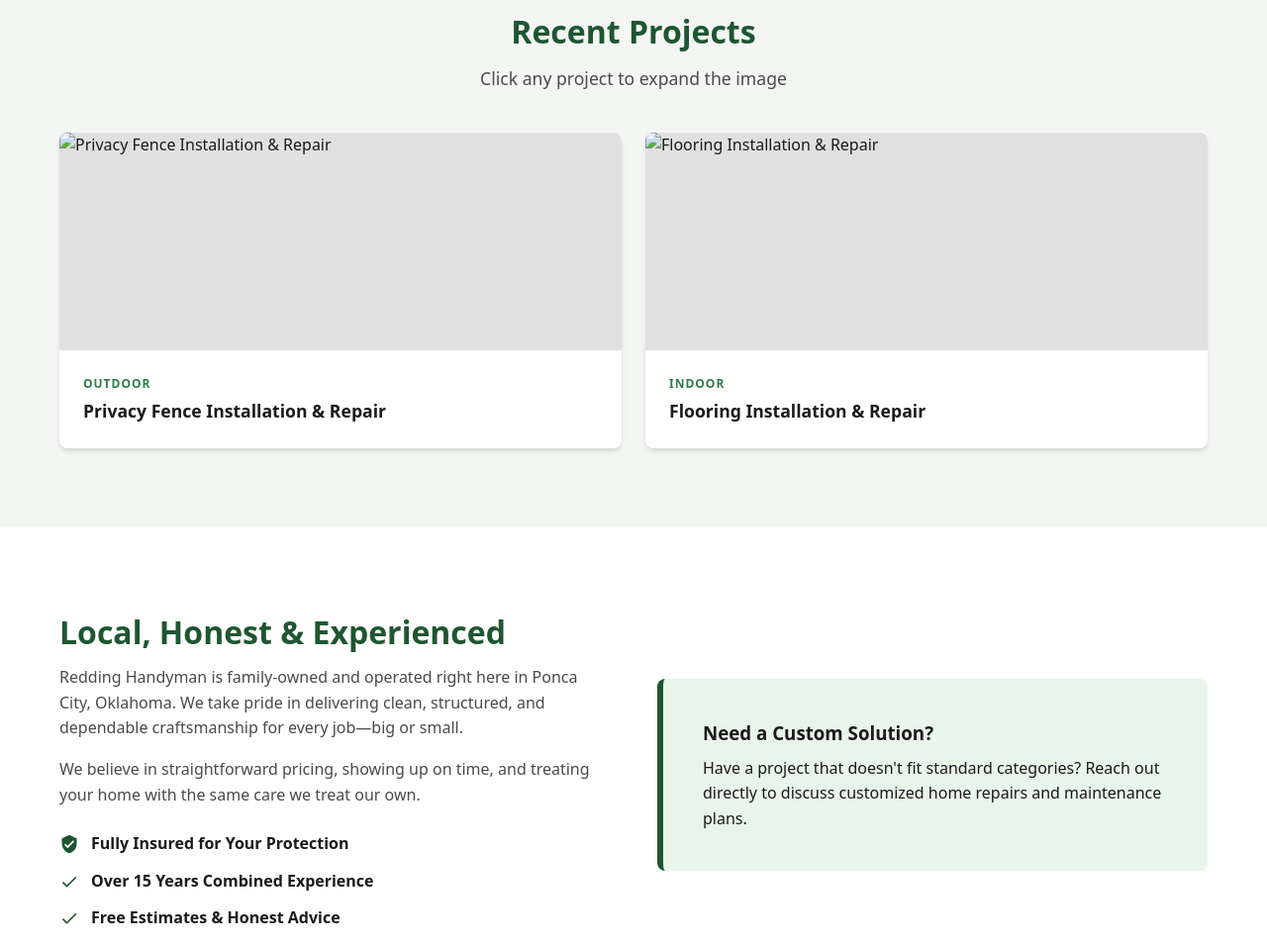
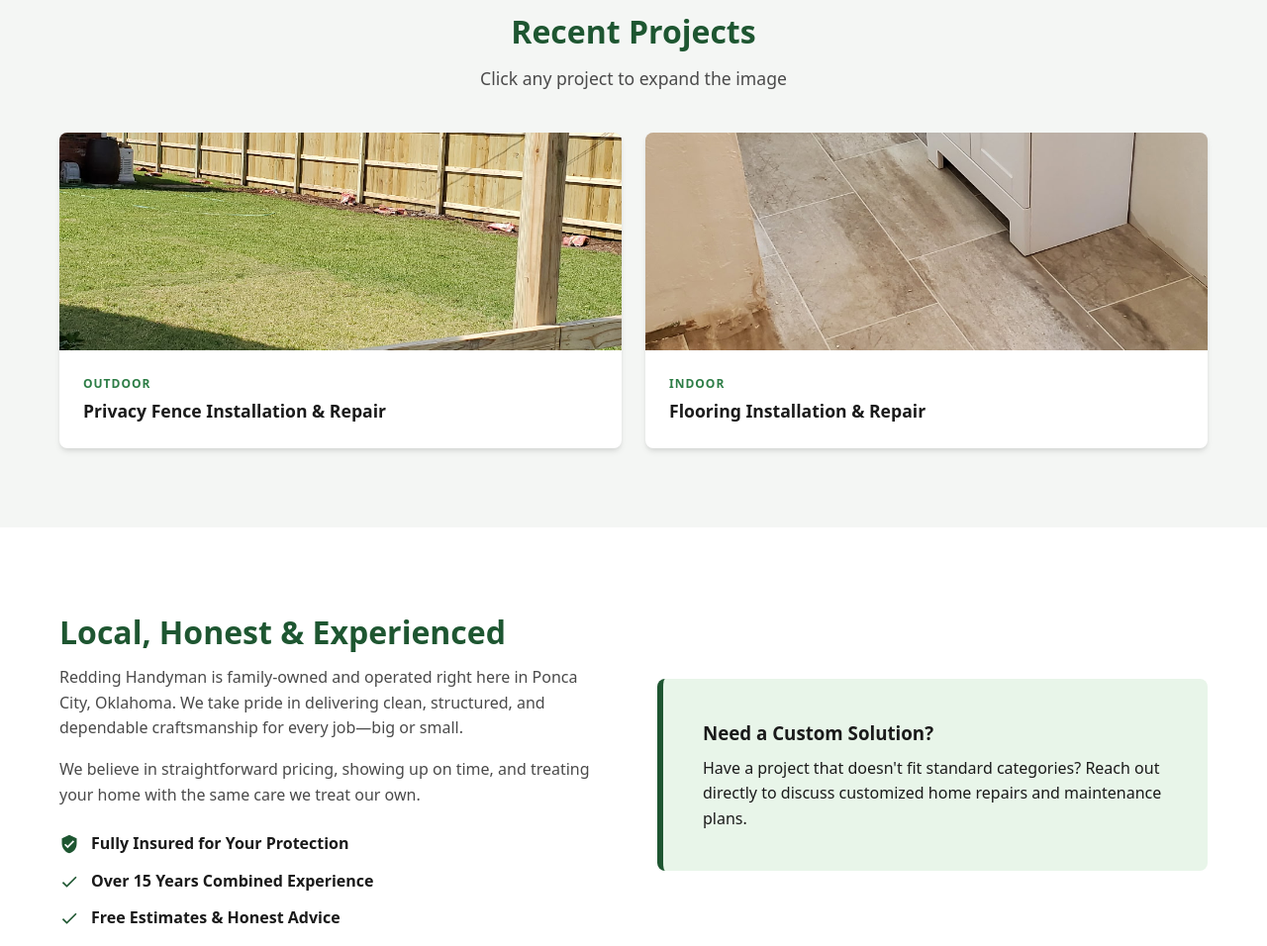
Before and after one commit to donavinredding/Redding-Handyman, a plain HTML site: page index.html in a window 1280 px wide. Shown: the part 1140-2096 px from the top of the page at 99% size. Drawn offline with Linux system fonts and the light colour scheme; the site is published under a folder, as on GitHub Pages, so addresses that start at the root find nothing.

Commit message:
Update index.html

```diff
--- a/index.html
+++ b/index.html
@@ -15,7 +15,7 @@
     <header class="header">
         <div class="container nav-container">
             <a href="#" class="logo">
-                <img src="/images/logo.png" alt="Redding Handyman Logo">
+                <img src="./images/logo.png" alt="Redding Handyman Logo">
                 Redding Handyman
             </a>
             <button class="nav-toggle" id="navToggle" aria-label="Toggle navigation">
@@ -87,9 +87,9 @@
                 <p class="section-subtitle">Click any project to expand the image</p>
                 <div class="portfolio-grid" id="portfolioGrid">
                     <!-- Privacy Fence (Supports Multiple Images) -->
-                    <div class="portfolio-card" data-src="/images/privacyfence1.jpg,/images/privacyfence2.jpg" data-title="Privacy Fence Installation & Repair">
+                    <div class="portfolio-card" data-src="./images/privacyfence1.jpg,/images/privacyfence2.jpg" data-title="Privacy Fence Installation & Repair">
                         <div class="portfolio-img-container">
-                            <img src="/images/privacyfence1.jpg" alt="Privacy Fence Installation & Repair">
+                            <img src="./images/privacyfence1.jpg" alt="Privacy Fence Installation & Repair">
                             <div class="portfolio-overlay">
                                 <span>Click to View</span>
                             </div>
@@ -100,9 +100,9 @@
                         </div>
                     </div>
                     <!-- Flooring Installation & Repair -->
-                    <div class="portfolio-card" data-src="/images/bathroom.jpg" data-title="Flooring Installation & Repair">
+                    <div class="portfolio-card" data-src="./images/bathroom.jpg" data-title="Flooring Installation & Repair">
                         <div class="portfolio-img-container">
-                            <img src="/images/bathroom.jpg" alt="Flooring Installation & Repair">
+                            <img src="./images/bathroom.jpg" alt="Flooring Installation & Repair">
                             <div class="portfolio-overlay">
                                 <span>Click to View</span>
                             </div>
@@ -249,7 +249,7 @@
         <div class="container">
             <div class="footer-content">
                 <div class="logo" style="color: var(--white);">
-                    <img src="/images/logo.png" alt="Redding Handyman Logo">
+                    <img src="./images/logo.png" alt="Redding Handyman Logo">
                     Redding Handyman
                 </div>
                 <p style="font-size: 0.9rem;">Quality Home Repairs & Craftsmanship in Ponca City, OK</p>
```
